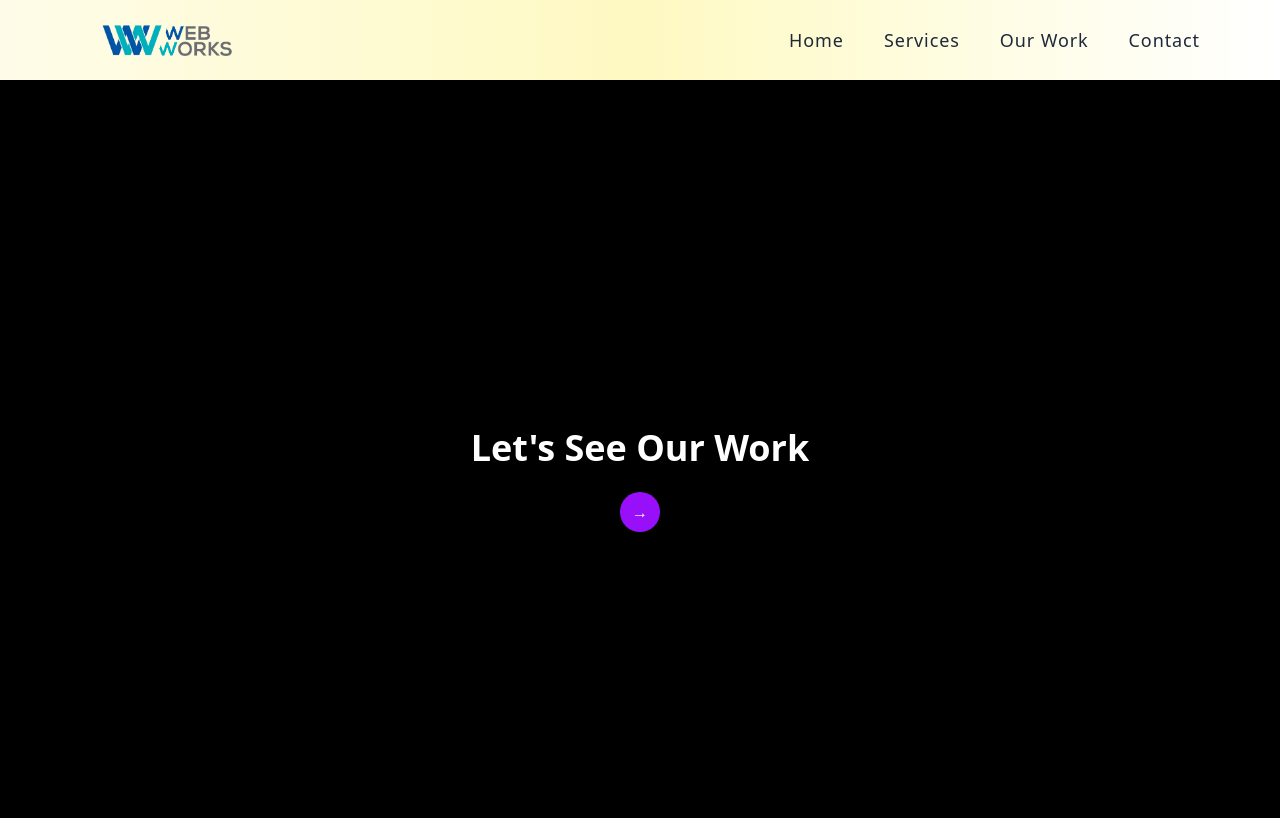
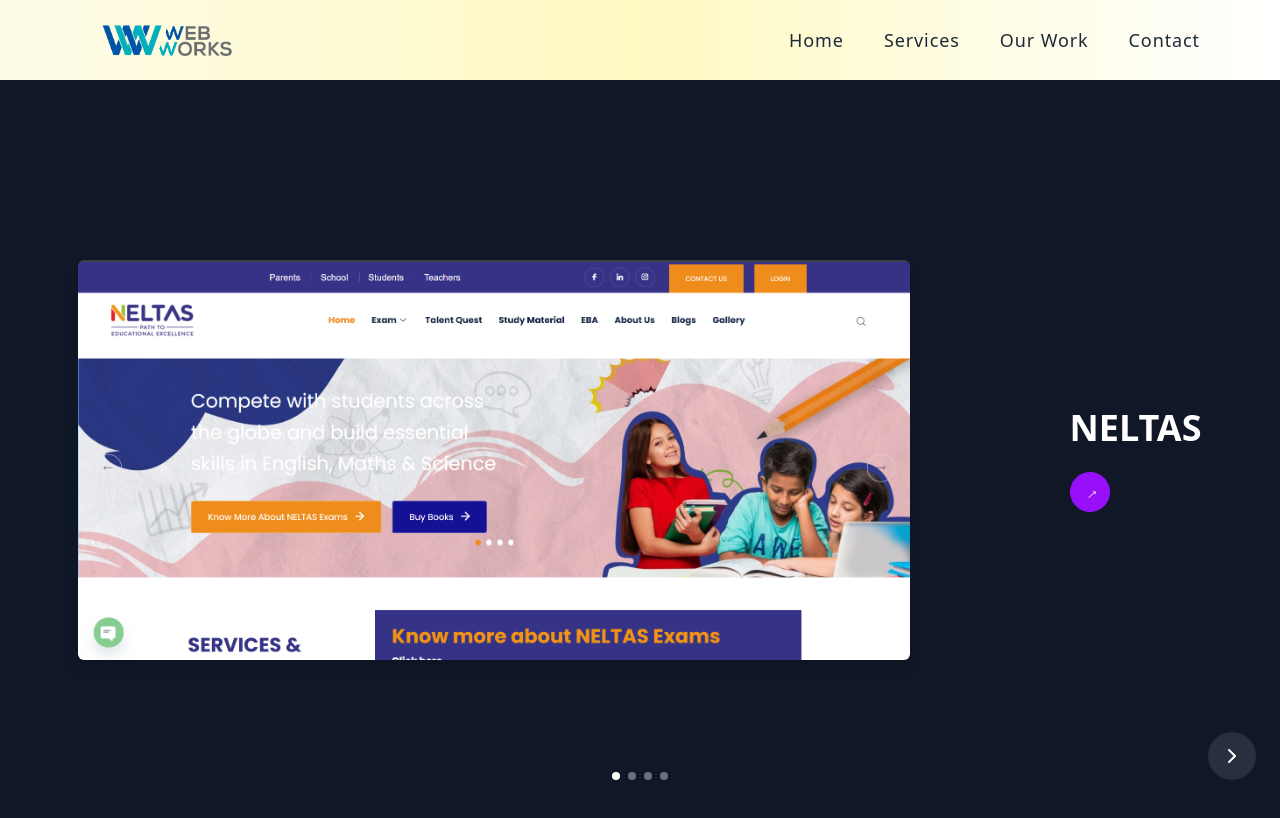
Before and after one commit to RoopTeja04/Web-Works-, a React (Vite) app in the folder client/: page /our-work in a window 1280 px wide. Shown: the top 818 px of the page. Built offline with nearby package versions, Linux system fonts and the light colour scheme.

Commit message:
our work updated

```diff
--- a/client/src/components/OurWork.jsx
+++ b/client/src/components/OurWork.jsx
@@ -1,6 +1,6 @@
-import { useState, useEffect } from "react";
+import { useState } from "react";
 import { motion, AnimatePresence } from "framer-motion";
-import { ChevronLeft, ChevronRight, ArrowRight } from "lucide-react";
+import { ChevronRight } from "lucide-react";
 import Image1 from "../images/project-1.png";
 import Image2 from "../images/project-2.png";
 import Image3 from "../images/project-3.png";
@@ -15,125 +15,63 @@
 
 const OurWork = () => {
     const [index, setIndex] = useState(0);
-    const [showSlider, setShowSlider] = useState(false);
 
     const nextProject = () => setIndex((prev) => (prev + 1) % projects.length);
-    const prevProject = () =>
-        setIndex((prev) => (prev - 1 + projects.length) % projects.length);
 
     const project = projects[index];
 
-    // Auto-slide
-    useEffect(() => {
-        if (!showSlider) return;
-        const interval = setInterval(() => {
-            nextProject();
-        }, 5000);
-        return () => clearInterval(interval);
-    }, [index, showSlider]);
-
     return (
-        <div className="w-full h-screen relative overflow-hidden bg-black text-white flex items-center justify-center">
-            <AnimatePresence mode="wait">
-                {!showSlider ? (
-                    // 👇 Intro Page
-                    <motion.div
-                        key="intro"
-                        initial={{ opacity: 0, y: 30 }}
-                        animate={{ opacity: 1, y: 0 }}
-                        exit={{ opacity: 0, y: -30 }}
-                        transition={{ duration: 0.8 }}
-                        className="flex flex-col items-center gap-6"
-                    >
-                        <h1 className="text-4xl font-bold">Let's See Our Work</h1>
-                        <button
-                            onClick={() => setShowSlider(true)}
-                            className="px-3 py-2 bg-purple-600 rounded-full hover:bg-purple-700 transition font-semibold cursor-pointer flex items-center gap-2"
-                        >
-                            →
-                        </button>
-                    </motion.div>
-                ) : (
-                    // 👇 Slider Page
-                    <motion.div
-                        key="slider"
-                        initial={{ opacity: 0 }}
-                        animate={{ opacity: 1 }}
-                        exit={{ opacity: 0 }}
-                        transition={{ duration: 0.8 }}
-                        className="w-full h-full relative"
-                    >
-                        {/* Background Image with Fade */}
+        <div className="w-full min-h-screen bg-gray-900 text-white flex flex-col justify-center px-10 relative">
+            <div className="flex flex-row justify-center items-center pb-10 space-x-40">
+                {/* Left Side: Project Image with Animation */}
+                <div className="flex">
                     <AnimatePresence mode="wait">
                         <motion.img
                             key={project.image}
                             src={project.image}
                             alt={project.name}
-                                className="absolute inset-0 w-full h-full object-cover"
+                            className="w-full object-contain rounded-md shadow-lg"
+                            style={{ height: '50vh' }}
                             initial={{ opacity: 0 }}
                             animate={{ opacity: 1 }}
                             exit={{ opacity: 0 }}
                             transition={{ duration: 0.8 }}
                         />
                     </AnimatePresence>
+                </div>
 
-                        {/* Overlay */}
-                        <div className="absolute inset-0 bg-black/60"></div>
+                {/* Right Side: Project Info */}
+                <div className="flex flex-col items-start justify-start gap-6">
+                    <h1 className="text-4xl font-bold">{project.name}</h1>
 
-                        {/* Prev Button */}
-                        <button
-                            onClick={prevProject}
-                            className="absolute left-4 top-1/2 -translate-y-1/2 p-3 bg-white/10 rounded-full hover:bg-white/20 transition"
-                        >
-                            <ChevronLeft />
-                        </button>
-
-                        {/* Next Button */}
-                        <button
-                            onClick={nextProject}
-                            className="absolute right-4 top-1/2 -translate-y-1/2 p-3 bg-white/10 rounded-full hover:bg-white/20 transition"
-                        >
-                            <ChevronRight />
-                        </button>
-
-                        {/* Project Info */}
-                        <motion.div
-                            key={project.name}
-                            className="absolute bottom-12 right-12 text-white flex flex-col items-end gap-4"
-                            initial={{ opacity: 0, y: 30 }}
-                            animate={{ opacity: 1, y: 0 }}
-                            exit={{ opacity: 0, y: 30 }}
-                            transition={{ duration: 0.6 }}
-                        >
-                            <h1 className="text-3xl font-bold">{project.name}</h1>
                     <a
                         href={project.link}
                         target="_blank"
                         rel="noopener noreferrer"
-                                className="flex items-center justify-center w-12 h-12 bg-purple-600 rounded-full hover:bg-purple-700 transition group"
+                        className="w-10 h-10 bg-purple-600 rounded-full flex items-center justify-center -rotate-40 hover:scale-105 transition duration-300 ease-in-out"
                     >
-                                <ArrowRight
-                                    size={20}
-                                    className="transition-transform duration-300 group-hover:translate-x-1"
-                                />
+                        →
                     </a>
-                        </motion.div>
+                </div>
+            </div>
 
-                        {/* Dots */}
-                        <div className="flex gap-3 absolute bottom-8 left-1/2 -translate-x-1/2">
+            {/* Dots fixed at bottom center */}
+            <div className="absolute bottom-25 left-1/2 -translate-x-1/2 flex gap-2">
                 {projects.map((_, i) => (
-                                <motion.span
+                    <span
                         key={i}
-                                    className={`w-4 h-4 rounded-full ${i === index ? "bg-white" : "bg-gray-500"
-                                        }`}
-                                    animate={{ scale: i === index ? 1.3 : 1 }}
-                                    transition={{ type: "spring", stiffness: 300, damping: 20 }}
+                        className={`w-2 h-2 rounded-full ${i === index ? "bg-white" : "bg-gray-500"}`}
                     />
                 ))}
             </div>
-                    </motion.div>
-                )}
-            </AnimatePresence>
+
+            {/* Next Button fixed at bottom right */}
+            <button
+                onClick={nextProject}
+                className="absolute bottom-25 right-6 p-3 bg-white/10 rounded-full cursor-pointer"
+            >
+                <ChevronRight size={24} />
+            </button>
         </div>
     );
 };
```
Lines whose indentation alone changed are shown as unchanged.
